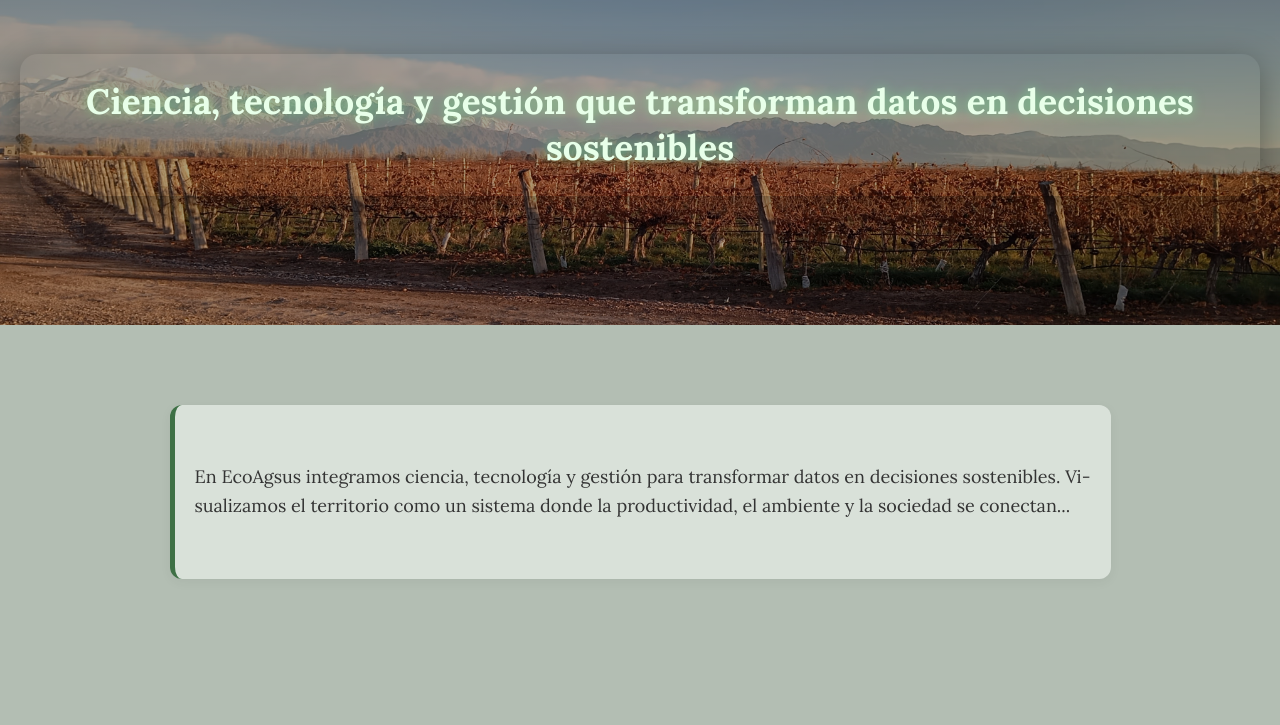
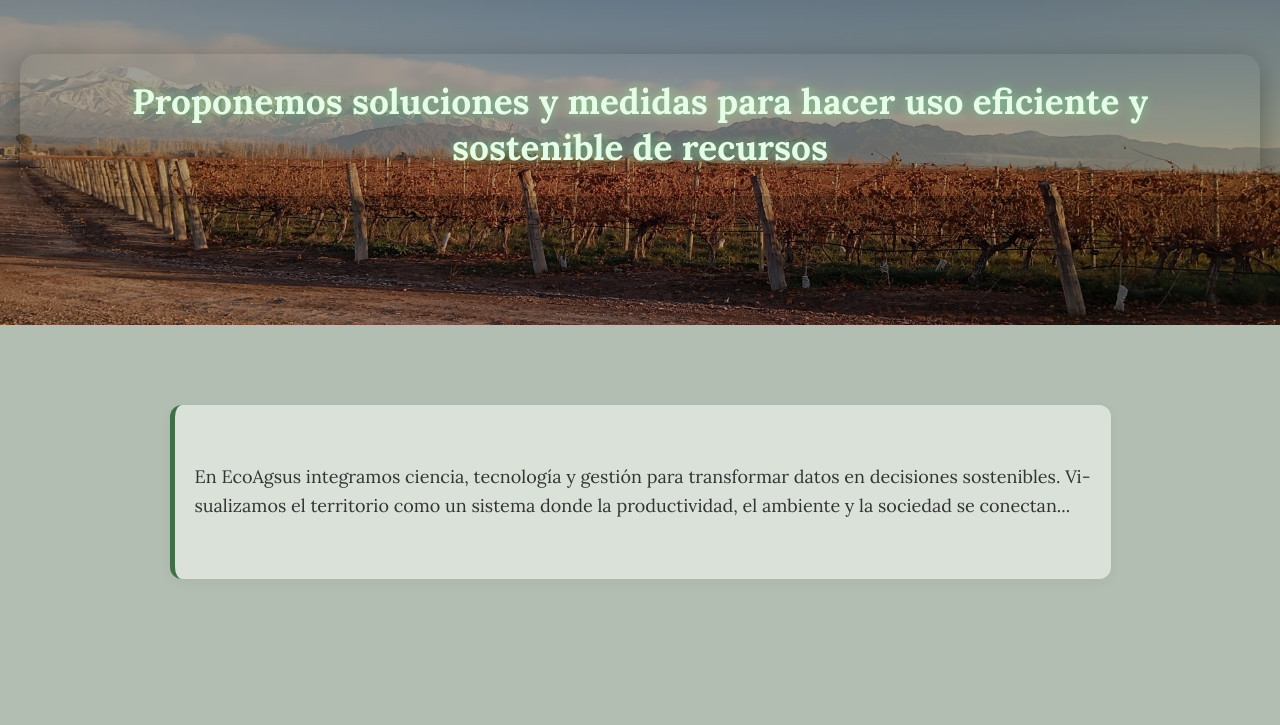
Before and after one commit to HernanVega753/web_ecoagsus, a plain HTML site: page index.html in a window 1280 px wide. Shown: the part 75-800 px from the top of the page. Drawn offline with Linux system fonts and the light colour scheme.

Commit message:
added new phrases on portada

```diff
--- a/css/styles.css
+++ b/css/styles.css
@@ -184,7 +184,8 @@ body.dark-mode .logo img {
   font-weight: 700;
   line-height: 1.3;
   text-align: center;
-
+  opacity: 1;
+  transition: opacity 0.6s ease;
   color: #e8ffe9; /* casi blanco con tinte verde */
   text-shadow: 0 0 12px rgba(120, 255, 150, 0.55);
 }
--- a/index.html
+++ b/index.html
@@ -79,7 +79,7 @@
 
   <div class="hero-overlay">
     <div class="hero-text">
-      <h3>
+      <h3 id="hero-text-h3">
         Ciencia, tecnología y gestión que transforman datos en decisiones sostenibles
       </h3>
     </div>
--- a/scripts.js
+++ b/scripts.js
@@ -55,6 +55,31 @@ if (track) {
 
   setInterval(slideLoop, 20);
 }
+// === Textos rotativos del hero ===
+const heroFrases = [
+  "Evaluamos condiciones productivas, climáticas y ambientales",
+  "Proponemos soluciones y medidas para hacer uso eficiente y sostenible de recursos",
+  "Monitoreamos la eficiencia y sostenibilidad de las soluciones implementadas",
+];
+
+const heroTexto = document.getElementById("hero-text-h3");
+let fraseIndex = 0;
+
+// Mostrar frase inicial
+heroTexto.textContent = heroFrases[0];
+
+function cambiarFrase() {
+  heroTexto.style.opacity = 0;
+
+  setTimeout(() => {
+    fraseIndex = (fraseIndex + 1) % heroFrases.length;
+    heroTexto.textContent = heroFrases[fraseIndex];
+    heroTexto.style.opacity = 1;
+  }, 600);
+}
+
+// Cambiar cada 4 segundos (igual que las imágenes)
+setInterval(cambiarFrase, 4000);
 
 // 🎯 Filtro de servicios
 const botonesFiltro = document.querySelectorAll(".filtro-btn");
```
